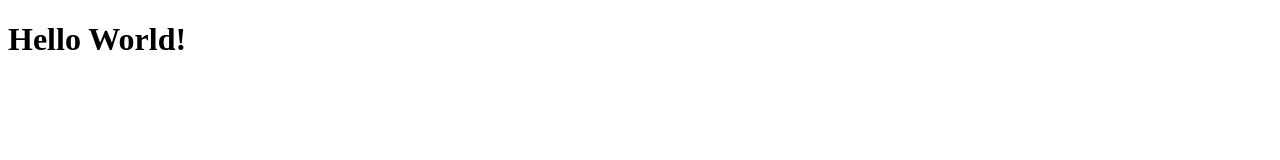
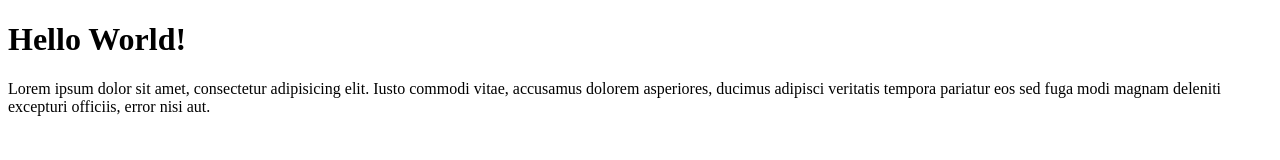
Before and after one commit to Aldisapoetra/aldi-git-test, a plain HTML site: page index.html in a window 1280 px wide. Drawn offline with Linux system fonts and the light colour scheme.

Commit message:
Menambahkan paragraf ke index.html

```diff
--- a/index.html
+++ b/index.html
@@ -7,5 +7,6 @@
 </head>
 <body>
     <h1>Hello World!</h1>
+    <p>Lorem ipsum dolor sit amet, consectetur adipisicing elit. Iusto commodi vitae, accusamus dolorem asperiores, ducimus adipisci veritatis tempora pariatur eos sed fuga modi magnam deleniti excepturi officiis, error nisi aut.</p>
 </body>
 </html>
```
